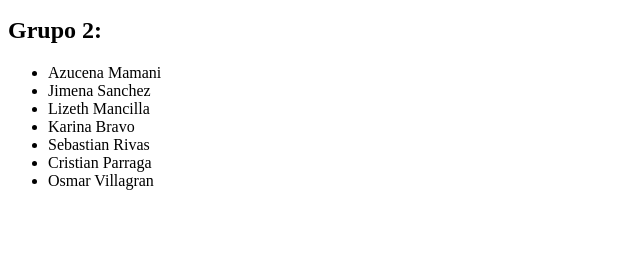
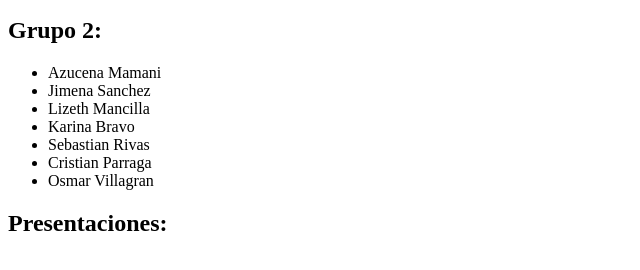
Before and after one commit to RamsoZX/Trabajo-Practico-2-Programaci-n-3, a plain HTML site: page index.html in a window 1280 px wide. Shown: the part 110-380 px from the top of the page, without its empty margins (0-640 px from the left). Drawn offline with Linux system fonts and the light colour scheme.

Commit message:
presentaciones

```diff
--- a/index.html
+++ b/index.html
@@ -19,6 +19,6 @@
         <li>Cristian Parraga</li>
         <li>Osmar Villagran</li>
     </ul>
-
+    <h2>Presentaciones:</h2>
 </body>
 </html>
```
